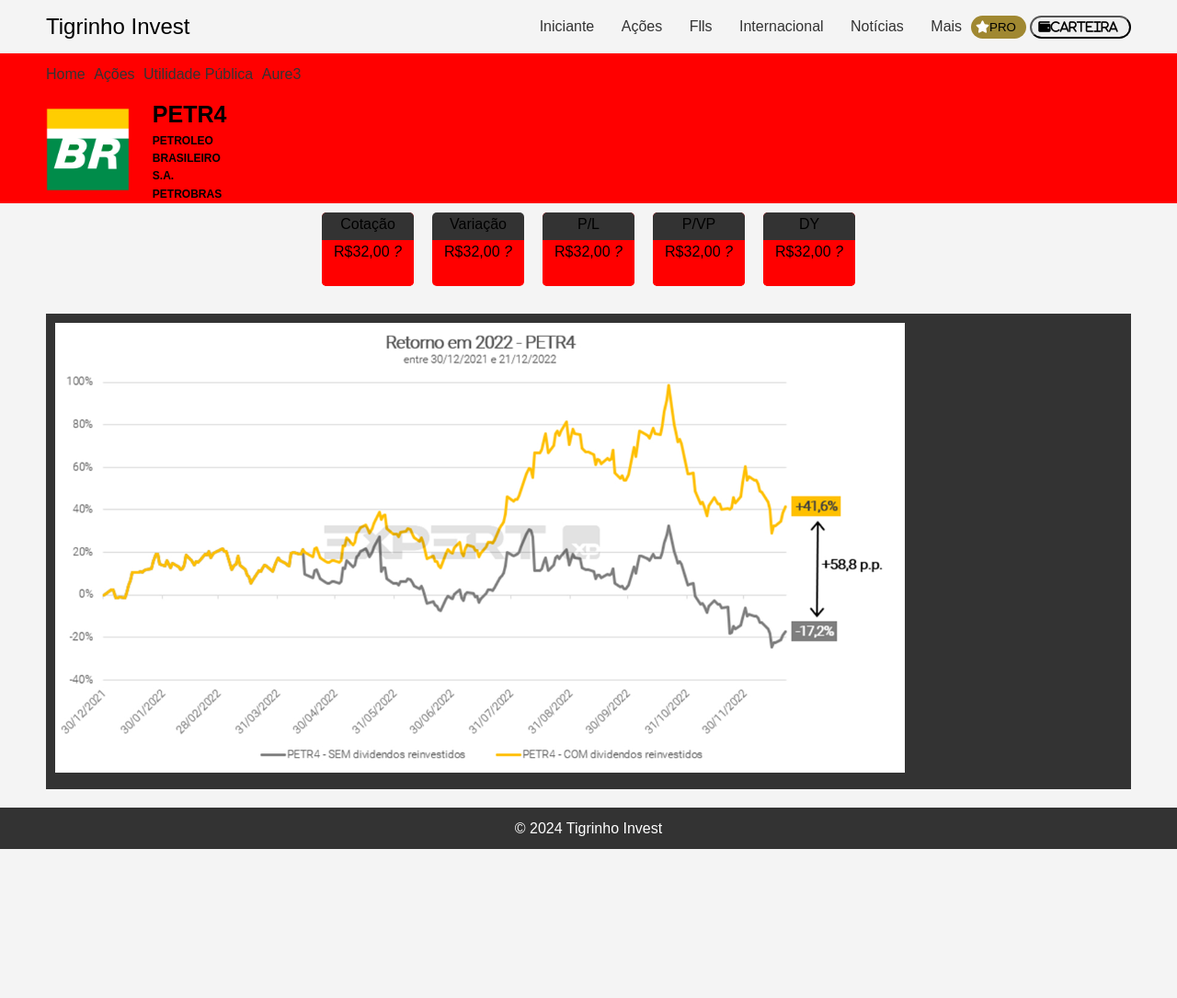
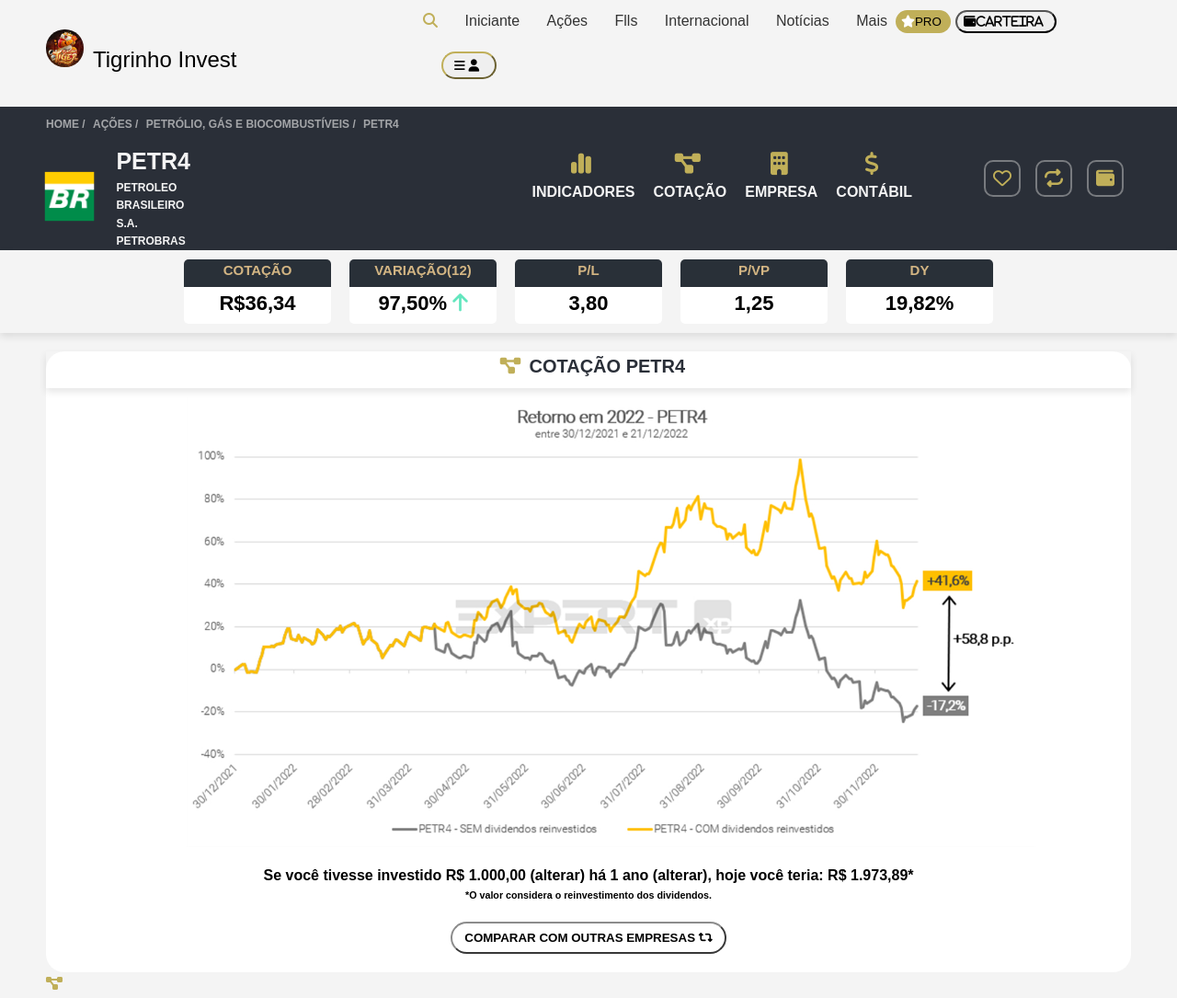
Before and after one commit to Matheus-A-Barboza/web_acoes, a plain HTML site: page index.html in a window 1280 px wide. Shown: the top 1085 px of the page at 92% size. Before the commit the page ends 923 px from the top, so only its background shows below. Drawn offline with Linux system fonts and the light colour scheme.

Commit message:
Atualização Site

```diff
--- a/css/styles.css
+++ b/css/styles.css
@@ -14,9 +14,31 @@
   background-color: #f4f4f4;
 }
 
+h4{
+  display: flex;
+  justify-content: center;
+}
+
+h6{
+  display: flex;
+  justify-content: center;
+}
+
+.comparar{
+  font-family: "Arial";
+  font-weight: 750;
+  font-style: bold;
+  margin-top: 20px;
+  margin-bottom: 20px;
+  width: 300px;
+  background-color: transparent;
+  border-radius: 20px;
+  height: 35px;
+  border-color: #8c8c8c;
+}
+
 .container {
   display: flex;
-  justify-content: space-between;
   align-items: center;
   padding: 10px 50px;
 }
@@ -24,15 +46,18 @@
 .container-header {
   display: flex;
   align-items: center;
-  background-color: red;
+  background-color: #2a2f38;
 }
 
 .container-cards {
-  /* display: flex; */
   justify-content: center;
 }
 
 .guia-botoes {
+  font-size: 12px;
+  font-family: "Arial";
+  font-weight: 550;
+  font-style: bold;
   display: flex;
   justify-content: space-between;
   align-items: center;
@@ -42,6 +67,7 @@
 .header-acoes {
   align-items: center;
   justify-content: center;
+
 }
 
 .logo {
@@ -51,7 +77,7 @@
 }
 
 .logo img {
-  max-width: 8%;
+  max-width: 11%;
   height: auto;
   margin-left: 45px;
 }
@@ -60,12 +86,14 @@
   font-size: 25px;
   width: 15px;
   margin-left: 20px;
+  color: #f4f4f4;
 }
 
 .info-logo h2 {
   font-size: 12px;
   width: 15px;
   margin-left: 20px;
+  color: #f4f4f4;
 }
 
 .info-logo {
@@ -76,7 +104,7 @@
 .pro-btn {
   width: 60px;
   height: 25px;
-  background-color: rgb(160, 136, 49);
+  background-color: #c0af59;
   border-radius: 20px;
   border: none;
 }
@@ -87,69 +115,184 @@
   border-radius: 20px;
 }
 
+.profile-btn{
+  margin: 20px;
+  width: 60px;
+  height: 30px;
+  border-radius: 20px;
+  border-color: #c0af59;
+}
+
 .brand {
   font-size: 1.5rem;
 }
 
-#cards {
-  display: flex;
-  justify-content: center;
-  gap: 20px;
-  padding: 10px;
-}
-
 .card-header {
   border-radius: 5px 5px 0px 0px;
-  background-color: #333;
+  background-color: #293038;
   height: 30px;
+  width: 160px;
 }
 
 .card-header span {
   display: flex;
   justify-content: center;
   align-items: center;
-  height: 100%;
+  font-size: 15px;
 }
 
 .card-cotacao {
+  font-family: "Arial";
+  font-weight: 550;
+  font-style: bold;
   border-radius: 5px;
-  background-color: red;
 }
 
 .card-varicao {
+  font-family: "Arial";
+  font-weight: 550;
+  font-style: bold;
   border-radius: 5px;
-  background-color: red;
 }
+
 .card-pl {
+  font-family: "Arial";
+  font-weight: 550;
+  font-style: bold;
   border-radius: 5px;
-  background-color: red;
 }
 
 .card-pvp {
+  font-family: "Arial";
+  font-weight: 550;
+  font-style: bold;
   border-radius: 5px;
-  background-color: red;
 }
+
 .card-dy {
+  font-family: "Arial";
+  font-weight: 550;
+  font-style: bold;
   border-radius: 5px;
-  background-color: red;
 }
 
 .card-body {
   text-align: center;
-  width: 100px;
-  height: 50px;
-  background-color: red;
+  width: 160px;
+  height: 40px;
+  background-color: white;
   border-radius: 0px 0px 5px 5px;
+  font-size: 22px;
+}
+
+.header-grafico{
+  height: 40px;
+  width: 80%x;
+  box-shadow: 0px 4px 8px rgba(0, 0, 0, 0.1);
 }
 
 .grafico {
-  background-color: #333;
+  background-color: white;
+  text-align: center;
+  border-radius: 20px;
 }
 
 .grafico img {
   padding: 10px;
   align-items: center;
   width: 80%;
+  margin-left: 50px;
+}
+
+.img-logo{
+  margin-right: 10px;
+  display: inline;
+  width: 10%;
+  height: 10%;
+  border-radius: 20px;
+  align-items: center;
+}
+
+.carteira, .fav, .compartilhar {
+  display: flex;
+  justify-content: center;
+  align-items: center;
+  background-color: transparent;
+  border: 2px solid #cccccc7a;
+  border-radius: 10px;
+  width: 40px;
+  height: 40px;
+  margin: 0 8px;
+}
+
+.carteira i, .fav i, .compartilhar i {
+  font-size: 20px;
+  color: #c0af59;
+}
+
+.icone-graf i{
+  height: 30px;
+  width: 30px;
+  align-items: center;
+  justify-content: center;
+  margin-left: 5px;
+}
+
+.icone-graf i span{
+
+  align-items: center;
+  height: 30px;
+  width: 30px;
+}
+
+.icone-graf{
+  font-family: "Arial";
+  font-weight: 550;
+  font-style: bold;
+  font-size: 20px;
+  color: #2a2f38;
+}
+
+#simbolos{
+  padding: 50px;
+  display: flex;
+  align-items: center;
+  justify-content: center;
+}
+
+#cards {
+  font-family: "Arial";
+  font-weight: 550;
+  font-style: bold;
+  display: flex;
+  justify-content: center;
+  gap: 20px;
+  padding: 10px;
+  box-shadow: 0px 4px 8px rgba(0, 0, 0, 0.1);
+}
+
+#header-logos ul{
+  display: flex;
+}
+
+#header-logos ul li{
+  align-items: center;
+  margin-right: 20px;
+  text-align: center;
+}
+
+#header-logos ul li i{
+  margin-right: 5px;
+  font-size: 25px;
+}
+
+#header-logos ul li span{
+  color: #f4f4f4;
+  font-family: "Arial";
+  font-weight: 550;
+  font-style: bold;
+  display: inline-block;
+  vertical-align: middle;
 }
 
 nav ul {
--- a/index.html
+++ b/index.html
@@ -18,9 +18,14 @@
   </head>
   <body>
     <div class="container fixed">
-      <div class="brand">Tigrinho Invest</div>
+      <div class="brand">
+        <img class="img-logo" src="assets/img/icon.ico" alt="" />Tigrinho Invest
+      </div>
       <nav>
         <ul>
+          <li>
+            <i class="fa-solid fa-magnifying-glass" style="color: #c0af59"></i>
+          </li>
           <li><a href="#">Iniciante</a></li>
           <li><a href="#">Ações</a></li>
           <li><a href="#">Flls</a></li>
@@ -35,6 +40,12 @@
           <button class="carteira-btn">
             <li class=""><i class="fas fa-wallet">Carteira</i></li>
           </button>
+          <button class="profile-btn">
+            <li class="profile" href="#">
+              <i class="fa-solid fa-bars"></i>
+              <i class="fa-solid fa-user"></i>
+            </li>
+          </button>
         </ul>
       </nav>
     </div>
@@ -44,10 +55,14 @@
         <div class="header_acoes" id="header_acoes">
           <div class="guia-botoes">
             <ul>
-              <li><a href="#">Home</a></li>
-              <li><a href="#">Ações</a></li>
-              <li><a href="#">Utilidade Pública</a></li>
-              <li><a href="#">Aure3</a></li>
+              <li><a href="#" style="color: #e6e6e6a5">HOME /</a></li>
+              <li><a href="#" style="color: #e6e6e6a5">AÇÕES /</a></li>
+              <li>
+                <a href="#" style="color: #e6e6e6a5"
+                  >PETRÓLIO, GÁS E BIOCOMBUSTÍVEIS /</a
+                >
+              </li>
+              <li><a href="#" style="color: #e6e6e6a5">PETR4</a></li>
             </ul>
           </div>
           <section class="logo">
@@ -58,7 +73,37 @@
             </div>
           </section>
         </div>
-        <div class="header-logos" id="header-logos"></div>
+        <div class="header-logos" id="header-logos">
+          <ul>
+            <li>
+              <i class="fa-solid fa-chart-simple" style="color: #c0af59"></i
+              ><span>INDICADORES</span>
+            </li>
+            <li>
+              <i class="fa-solid fa-diagram-project" style="color: #c0af59"></i
+              ><span>COTAÇÃO</span>
+            </li>
+            <li>
+              <i class="fa-solid fa-building" style="color: #c0af59"></i
+              ><span>EMPRESA</span>
+            </li>
+            <li>
+              <i class="fa-solid fa-dollar-sign" style="color: #c0af59"></i
+              ><span>CONTÁBIL</span>
+            </li>
+          </ul>
+        </div>
+        <div class="simbolos" id="simbolos">
+          <button class="fav">
+            <i class="fa-regular fa-heart" style="color: #c0af59"></i>
+          </button>
+          <button class="compartilhar">
+            <i class="fa-solid fa-repeat" style="color: #c0af59"></i>
+          </button>
+          <button class="carteira">
+            <i class="fa-solid fa-wallet" style="color: #c0af59"></i>
+          </button>
+        </div>
       </div>
     </header>
     <div class="container-cards">
@@ -66,13 +111,12 @@
         <div class="card-cotacao">
           <div class="card-header">
             <div>
-              <span title="Cotação">Cotação</span>
+              <span title="Cotação" style="color: #d3b583">COTAÇÃO</span>
             </div>
           </div>
           <div class="card-body">
             <div>
-              <span class="value">R$32,00</span>
-              <i class="fa-thin fa-question"></i>
+              <span class="value">R$36,34</span>
             </div>
           </div>
         </div>
@@ -80,13 +124,13 @@
         <div class="card-variacao">
           <div class="card-header">
             <div>
-              <span title="Variação">Variação</span>
+              <span title="Variação" style="color: #d3b583">VARIAÇÃO(12)</span>
             </div>
           </div>
           <div class="card-body">
             <div>
-              <span class="value">R$32,00</span>
-              <i class="fa-thin fa-question"></i>
+              <span class="value">97,50%</span>
+              <i class="fa-solid fa-arrow-up" style="color: #63e6be"></i>
             </div>
           </div>
         </div>
@@ -94,13 +138,12 @@
         <div class="card-pl">
           <div class="card-header">
             <div>
-              <span title="P/L">P/L</span>
+              <span title="P/L" style="color: #d3b583">P/L</span>
             </div>
           </div>
           <div class="card-body">
             <div>
-              <span class="value">R$32,00</span>
-              <i class="fa-thin fa-question"></i>
+              <span class="value">3,80</span>
             </div>
           </div>
         </div>
@@ -108,13 +151,12 @@
         <div class="card-pvp">
           <div class="card-header">
             <div>
-              <span title="P/VP">P/VP</span>
+              <span title="P/VP" style="color: #d3b583">P/VP</span>
             </div>
           </div>
           <div class="card-body">
             <div>
-              <span class="value">R$32,00</span>
-              <i class="fa-thin fa-question"></i>
+              <span class="value">1,25</span>
             </div>
           </div>
         </div>
@@ -122,13 +164,12 @@
         <div class="card-dy">
           <div class="card-header">
             <div>
-              <span title="DY">DY</span>
+              <span title="DY" style="color: #d3b583">DY</span>
             </div>
           </div>
           <div class="card-body">
             <div>
-              <span class="value">R$32,00</span>
-              <i class="fa-thin fa-question"></i>
+              <span class="value">19,82%</span>
             </div>
           </div>
         </div>
@@ -137,8 +178,28 @@
     <main>
       <div class="conteudo-page">
         <div class="grafico">
+          <div class="header-grafico">
+            <div class="icone-graf" id="icone-graf">
+              <i class="fa-solid fa-diagram-project" style="color: #c0af59"></i>
+              <span>COTAÇÃO PETR4</span>
+            </div>
+          </div>
           <img src="assets/img/grafico.jpg" alt="grafico bolsa petr4" />
+          <h4>
+            Se você tivesse investido R$ 1.000,00 (alterar) há 1 ano (alterar),
+            hoje você teria: R$ 1.973,89*
+          </h4>
+          <h6>*O valor considera o reinvestimento dos dividendos.</h6>
+          <button class="comparar">
+            COMPARAR COM OUTRAS EMPRESAS <i class="fa-solid fa-retweet"></i>
+          </button>
         </div>
+
+        <div class="rentabilidade">
+          <div class="grade-renta" id="grade-renta"></div>
+          <i class="fa-solid fa-diagram-project" style="color: #c0af59"></i>
+        </div>
+
       </div>
     </main>
     <footer>
```
